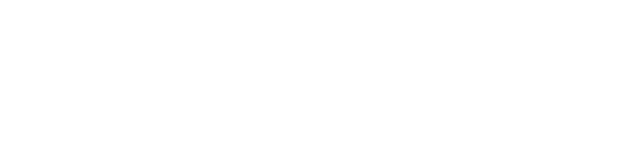
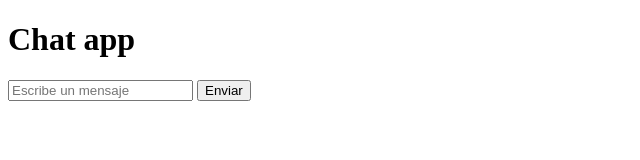
Before and after one commit to nvent97-thebridge/web-sockets, a plain HTML site: page client/index.html in a window 1280 px wide. Shown: the whole page, without its empty margins (0-640 px from the left). Drawn offline with nearby package versions, Linux system fonts and the light colour scheme; no server answers.

Commit message:
Por si alguno esta muy perdido

```diff
--- a/client/index.html
+++ b/client/index.html
@@ -6,6 +6,10 @@
     <title>Chat app</title>
 </head>
 <body>
+    <h1>Chat app</h1>
+    <input type="text" placeholder="Escribe un mensaje" id="inputMessage"/>
+    <button id="btnSend">Enviar</button>
+    <script src="https://cdn.socket.io/4.8.1/socket.io.min.js" integrity="sha384-mkQ3/7FUtcGyoppY6bz/PORYoGqOl7/aSUMn2ymDOJcapfS6PHqxhRTMh1RR0Q6+" crossorigin="anonymous"></script>
     <script src="./script.js"></script>
 </body>
 </html>
--- a/client/script.js
+++ b/client/script.js
@@ -0,0 +1,10 @@
+let socket = io();
+
+// Que cuando presione el boton muestre input en la consola
+
+
+
+
+
+// Conectarme al server
+// Emitir mensaje con lo que el usuario escribio en el input
```
